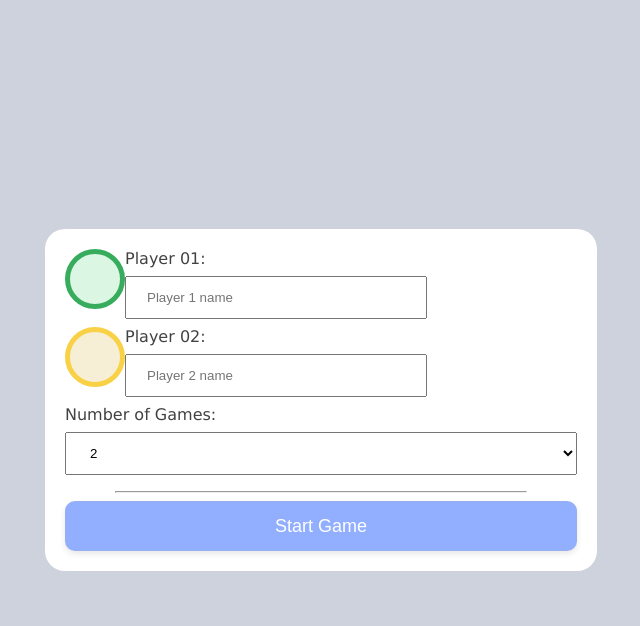
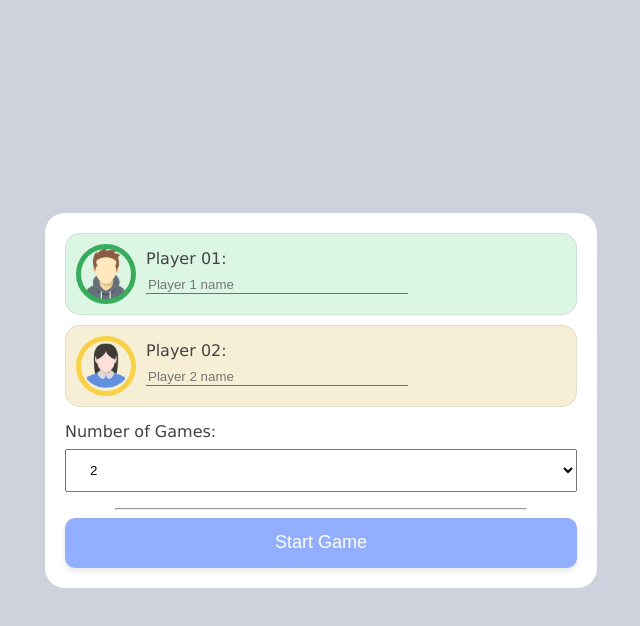
Before and after one commit to Mondal10/Connect4, a React (Create React App) app: page / in a window 1280 px wide. Both pictures are taken after a click on the button "Two Players". Shown: the top 626 px of the page, without its empty margins (319-959 px from the left). Built offline with nearby package versions, Linux system fonts and the light colour scheme.

Commit message:
update css

```diff
--- a/src/App.css
+++ b/src/App.css
@@ -197,13 +197,16 @@ h1 {
 label {
   text-align: left;
   color: #424242;
+  margin-top: 5px;
 }
 
 input[type=text] {
   width: 100%;
-  padding: 12px 20px;
   margin: 8px 0;
   box-sizing: border-box;
+  background: transparent;
+  border: none;
+  border-bottom: 1px solid #707070;
 }
 
 select {
@@ -218,6 +221,14 @@ input[type=file] {
   width: 100%;
 }
 
+.config {
+  display: flex;
+  padding: 10px;
+  margin-bottom: 10px;
+  border-radius: 15px;
+  border: 1px solid #70707026;
+}
+
 /* Smartphones (portrait and landscape) */
 @media only screen and (min-width : 240px) and (max-width : 568px) {
 
--- a/src/App.js
+++ b/src/App.js
@@ -4,6 +4,9 @@ import Home from './pages/Home';
 import Game from './pages/Game';
 import TwoPlayerConfig from './pages/TwoPlayerConfig'
 import './App.css';
+
+import avatar1 from './assets/images/avatars/avatar01.png';
+import avatar2 from './assets/images/avatars/avatar02.png';
 
 const PlayerContext = createContext();
 const PlayerProvider = PlayerContext.Provider;
@@ -21,8 +24,8 @@ function App() {
   const [player2Score, setPlayer2Score] = useState(0);
   const [totalGames, setTotalGames] = useState(2);
   const [message, setMessage] = useState('');
-  const [player1Image, setPlayer1Image] = useState('');
-  const [player2Image, setPlayer2Image] = useState('');
+  const [player1Image, setPlayer1Image] = useState(avatar1);
+  const [player2Image, setPlayer2Image] = useState(avatar2);
 
   const value = {
     totalGames,
--- a/src/pages/TwoPlayerConfig.jsx
+++ b/src/pages/TwoPlayerConfig.jsx
@@ -53,11 +53,12 @@ function TwoPlayerConfig() {
     }}>
       <div className="configContainer">
         <div className="optinsContainer">
-          <div style={{
-            display: 'flex'
+          <div className="config" style={{
+            background: "#DCF6E4"
           }}>
             <div className="player1 avatar" style={{
-                backgroundImage: `url(${player1Image})`
+                backgroundImage: `url(${player1Image})`,
+                marginRight: "10px"
             }}>
               <input type="file" name="player1" onChange={handleImageUrl}/>
             </div>
@@ -66,11 +67,12 @@ function TwoPlayerConfig() {
               <input type="text" placeholder="Player 1 name" name="player1" value={player1} onChange={handleInputChange} />
             </label>
           </div>
-          <div style={{
-            display: 'flex'
+          <div className="config" style={{
+            background: "#F6EFD5"
           }}>
             <div className="player2 avatar" style={{
-                backgroundImage: `url(${player2Image})`
+                backgroundImage: `url(${player2Image})`,
+                marginRight: "10px"
             }}>
               <input type="file" name="player2" onChange={handleImageUrl}/>
             </div>
```
